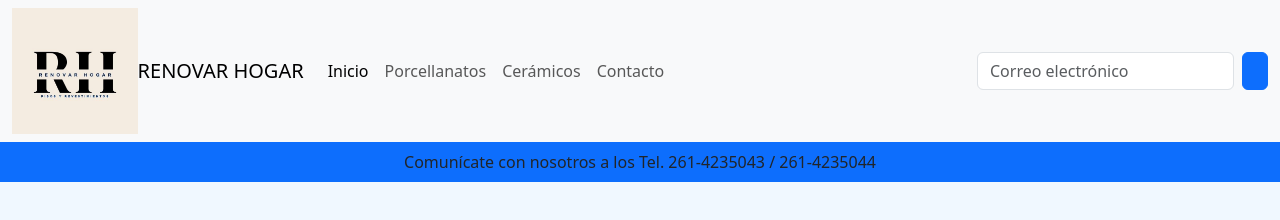
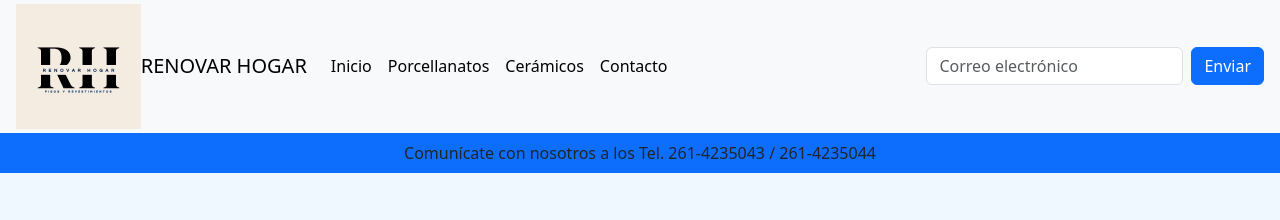
Before and after one commit to O-Caballero24/repositorio2daPreEntrega, a plain HTML site: page proyecto_2da_pre_entrega_Caballero_Orlando/index.html in a window 1280 px wide. Drawn offline with nearby package versions, Linux system fonts and the light colour scheme.

Commit message:
Nav - index se agregan enlaces

```diff
--- a/proyecto_2da_pre_entrega_Caballero_Orlando/index.html
+++ b/proyecto_2da_pre_entrega_Caballero_Orlando/index.html
@@ -13,7 +13,7 @@
 <body>
   <!-- ENCABEZADO -->
   <header>
-    <nav class="navbar navbar-expand-lg bg-body-tertiary">
+    <nav class="navbar navbar-expand-lg navbar-light bg-light p-1">
       <div class="container-fluid">
         <img class="logo" src="./imagenes/logo/RH.jpg">
         <a class="navbar-brand" href="#">RENOVAR HOGAR</a>
@@ -25,21 +25,24 @@
           <ul class="navbar-nav me-auto mb-2 mb-lg-0">
             <li class="nav-item">
               <a class="nav-link active" aria-current="page"
-                href="../proyecto_2da_pre_entrega_Caballero_Orlando/index.html">Inicio</a>
+              href="../proyecto_2da_pre_entrega_Caballero_Orlando/index.html">Inicio</a>
             </li>
             <li class="nav-item">
-              <a class="nav-link" href="#">Porcellanatos</a>
+              <a class="nav-link active" aria-current="page"
+              href="../proyecto_2da_pre_entrega_Caballero_Orlando/Porcellanatos.html">Porcellanatos</a>
             </li>
             <li class="nav-item">
-              <a class="nav-link" href="#">Cerámicos</a>
+              <a class="nav-link active" aria-current="page"
+              href="../proyecto_2da_pre_entrega_Caballero_Orlando/Cerámicos.html">Cerámicos</a>
             </li>
             <li class="nav-item">
-              <a class="nav-link" href="#">Contacto</a>
+              <a class="nav-link active" aria-current="page"
+              href="../proyecto_2da_pre_entrega_Caballero_Orlando/Contacto.html">Contacto</a>
             </li>
           </ul>
           <form class="d-flex">
             <input class="form-control me-2" type="email" placeholder="Correo electrónico" aria-label="email">
-            <button class="btn btn-primary" type="button"></button>
+            <button class="btn btn-primary btn-primary-outline-success" type="button">Enviar</button>
           </form>
         </div>
       </div>
```
Also changed, not shown: proyecto_2da_pre_entrega_Caballero_Orlando/Cerámicos.html (added), proyecto_2da_pre_entrega_Caballero_Orlando/Contacto.html (added), proyecto_2da_pre_entrega_Caballero_Orlando/Porcellanatos.html (added), proyecto_2da_pre_entrega_Caballero_Orlando/imagenes/icon/LogoRH.ico (added).
